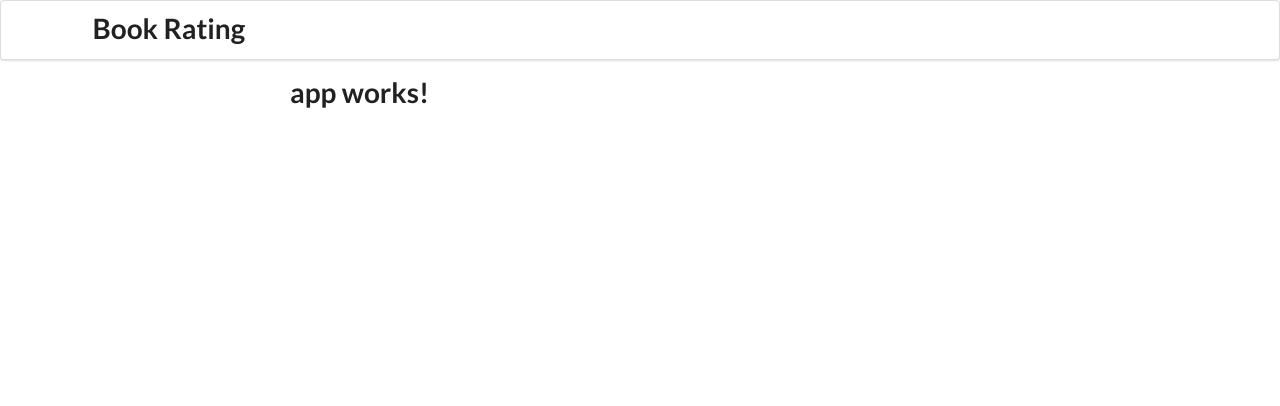
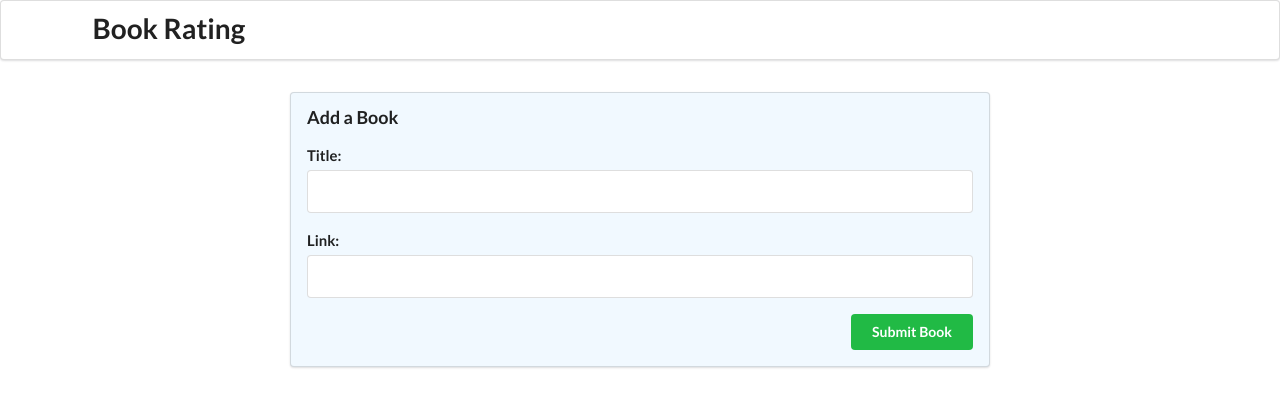
Before and after one commit to sunil10790/book-rating, an Angular app: page / in a window 1280 px wide. Shown: the top 406 px of the page. Built offline with nearby package versions, Linux system fonts and the light colour scheme.

Commit message:
Add form and create book component

```diff
--- a/src/app/app.component.html
+++ b/src/app/app.component.html
@@ -1,3 +1,15 @@
-<h1>
-  {{title}}
-</h1>
+<form class="ui large form segment">
+  <h3 class="ui header">Add a Book</h3>
+
+  <div class="field">
+    <label for="title">Title:</label>
+    <input name="title" #title>
+  </div>
+
+  <div class="field">
+    <label for="link">Link:</label>
+    <input name="link" #link>
+  </div>
+
+  <button (click)="addBook(title, link)" class="ui positive right floated button" type="submit">Submit Book</button>
+</form>
--- a/src/app/app.component.ts
+++ b/src/app/app.component.ts
@@ -6,5 +6,8 @@ import { Component } from '@angular/core';
   styleUrls: ['./app.component.css']
 })
 export class AppComponent {
-  title = 'app works!';
+  addBook(title: HTMLInputElement, link: HTMLInputElement): boolean {
+    console.log(`Title: ${title.value} and Link: ${link.value}`);
+    return false;
+  }
 }
--- a/src/app/app.module.ts
+++ b/src/app/app.module.ts
@@ -4,10 +4,12 @@ import { FormsModule } from '@angular/forms';
 import { HttpModule } from '@angular/http';
 
 import { AppComponent } from './app.component';
+import { BookComponent } from './book/book.component';
 
 @NgModule({
   declarations: [
-    AppComponent
+    AppComponent,
+    BookComponent
   ],
   imports: [
     BrowserModule,
--- /dev/null
+++ b/src/app/book/book.component.html
@@ -0,0 +1,3 @@
+<p>
+  book works!
+</p>
--- /dev/null
+++ b/src/app/book/book.component.ts
@@ -0,0 +1,15 @@
+import { Component, OnInit } from '@angular/core';
+
+@Component({
+  selector: 'app-book',
+  templateUrl: './book.component.html',
+  styleUrls: ['./book.component.css']
+})
+export class BookComponent implements OnInit {
+
+  constructor() { }
+
+  ngOnInit() {
+  }
+
+}
```
Also changed, not shown: src/app/book/book.component.css (added), 1 other file (tests, documents, lock files or other folders).
